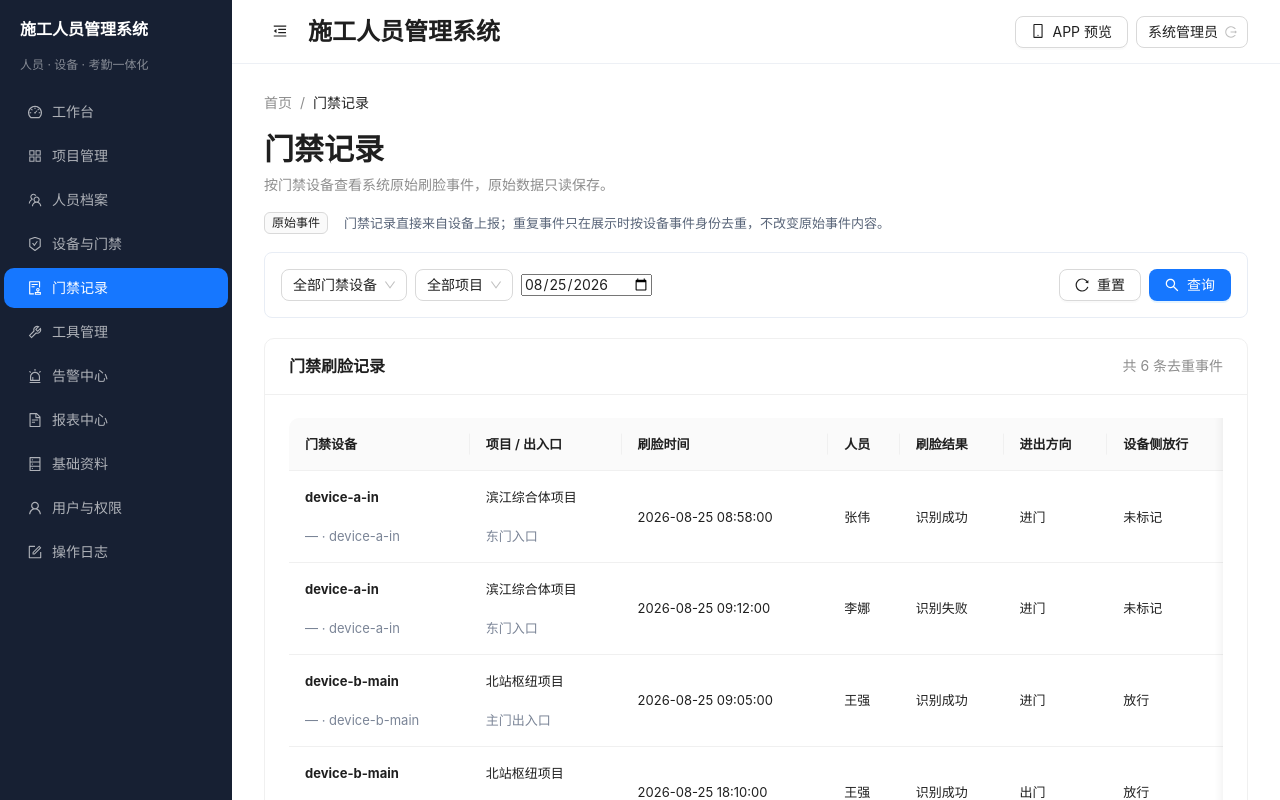
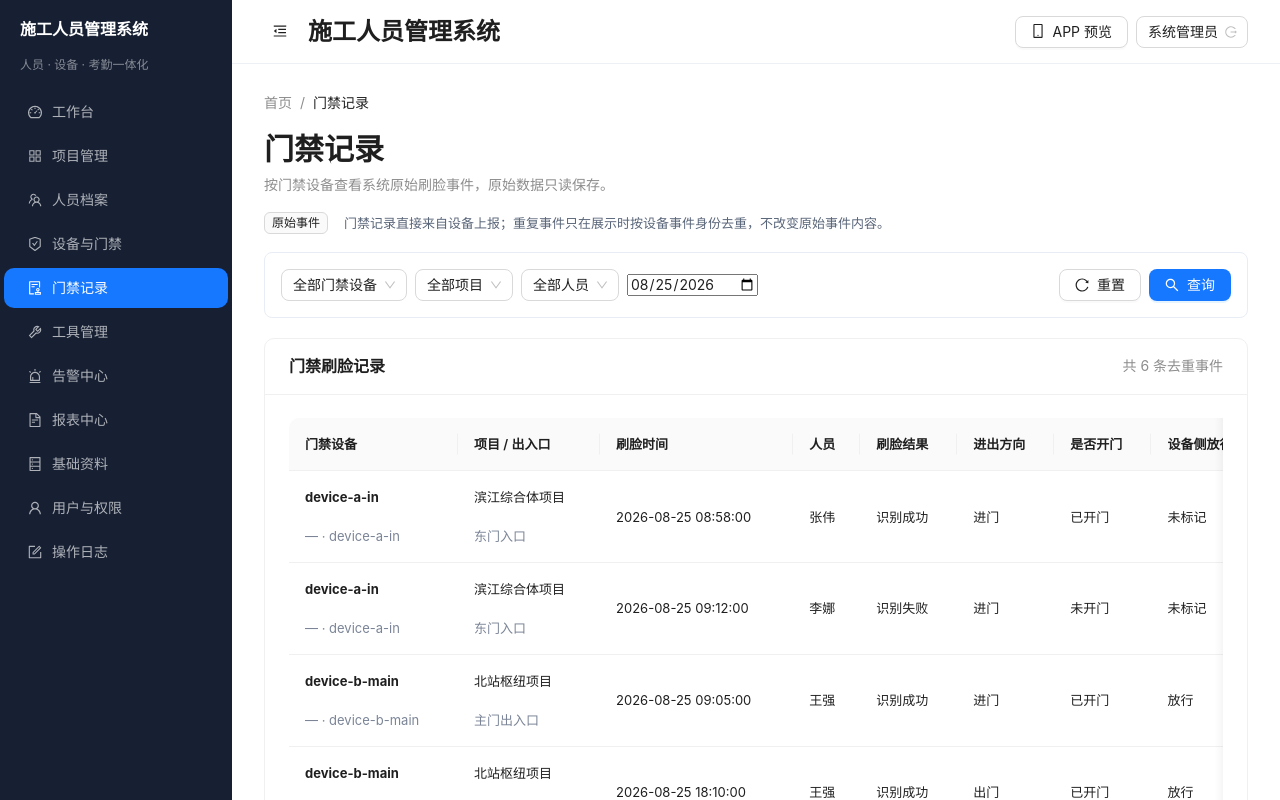
Before and after one commit to lst3099/SitePulse, a React (Vite) app: page / in a window 1280 px wide. Both pictures are taken after a click on the item "门禁记录". Shown: the top 800 px of the page. Built offline with nearby package versions, Linux system fonts and the light colour scheme.

Commit message:
feat: link attendance details to access records

```diff
--- a/src/pages/AccessRecordsPage.jsx
+++ b/src/pages/AccessRecordsPage.jsx
@@ -1,4 +1,4 @@
-import React, { useMemo, useState } from 'react';
+import React, { useEffect, useMemo, useState } from 'react';
 import { Button, Card, Select, Space, Table, Typography } from 'antd';
 import { CameraOutlined } from '@ant-design/icons';
 import DetailDrawer from '../components/DetailDrawer';
@@ -22,6 +22,20 @@ function faceRecognitionLabel(value) {
 
 function directionLabel(value) {
   return value === 'in' ? '进门' : value === 'out' ? '出门' : '未标记';
+}
+
+export function doorOpenedLabel(value) {
+  return value === true ? '已开门' : value === false ? '未开门' : '未标记';
+}
+
+function normalizeFilters(initialFilters = {}) {
+  const provided = initialFilters || {};
+  return {
+    deviceId: provided.deviceId || 'all',
+    projectId: provided.projectId || 'all',
+    personId: provided.personId || 'all',
+    date: provided.date || DEFAULT_DATE,
+  };
 }
 
 function permissionLabel(event) {
@@ -60,6 +74,7 @@ export function buildAccessRecordRows({
   captures = mockData.captures,
   deviceId,
   projectId,
+  personId,
   date,
 } = {}) {
   const user = normalizeUser(role);
@@ -73,6 +88,7 @@ export function buildAccessRecordRows({
     .filter((event) => !event.projectId || projectMap.has(event.projectId))
     .filter((event) => !deviceId || event.deviceId === deviceId)
     .filter((event) => !projectId || event.projectId === projectId)
+    .filter((event) => !personId || event.personId === personId)
     .filter((event) => !date || String(event.eventTime || '').slice(0, 10) === date)
     .map((event) => {
       const classified = classifyRawEvent(event);
@@ -95,16 +111,22 @@ export function buildAccessRecordRows({
     });
 }
 
-export default function AccessRecordsPage({ role, lifecycleState, rawEvents = mockData.rawEvents, projectsRecords = mockData.projects, peopleRecords = mockData.people, devices = mockData.devices, registeredDevices = [], entrances = mockData.entrances, captures = mockData.captures }) {
+export default function AccessRecordsPage({ role, lifecycleState, rawEvents = mockData.rawEvents, projectsRecords = mockData.projects, peopleRecords = mockData.people, devices = mockData.devices, registeredDevices = [], entrances = mockData.entrances, captures = mockData.captures, initialFilters }) {
   const user = normalizeUser(role);
   const projects = scopedProjects(role, lifecycleState, projectsRecords);
-  const [filters, setFilters] = useState({ deviceId: 'all', projectId: 'all', date: DEFAULT_DATE });
-  const [appliedFilters, setAppliedFilters] = useState(filters);
+  const [filters, setFilters] = useState(() => normalizeFilters(initialFilters));
+  const [appliedFilters, setAppliedFilters] = useState(() => normalizeFilters(initialFilters));
   const [detail, setDetail] = useState(null);
+  useEffect(() => {
+    const next = normalizeFilters(initialFilters);
+    setFilters(next);
+    setAppliedFilters(next);
+  }, [initialFilters?.date, initialFilters?.deviceId, initialFilters?.personId, initialFilters?.projectId]);
   const allRows = useMemo(() => buildAccessRecordRows({ role, lifecycleState, rawEvents, projectsRecords, peopleRecords, devices, registeredDevices, entrances, captures }), [captures, devices, entrances, lifecycleState, peopleRecords, projectsRecords, rawEvents, registeredDevices, role]);
-  const rows = useMemo(() => buildAccessRecordRows({ role, lifecycleState, rawEvents, projectsRecords, peopleRecords, devices, registeredDevices, entrances, captures, deviceId: appliedFilters.deviceId === 'all' ? undefined : appliedFilters.deviceId, projectId: appliedFilters.projectId === 'all' ? undefined : appliedFilters.projectId, date: appliedFilters.date }), [appliedFilters, captures, devices, entrances, lifecycleState, peopleRecords, projectsRecords, rawEvents, registeredDevices, role]);
+  const rows = useMemo(() => buildAccessRecordRows({ role, lifecycleState, rawEvents, projectsRecords, peopleRecords, devices, registeredDevices, entrances, captures, deviceId: appliedFilters.deviceId === 'all' ? undefined : appliedFilters.deviceId, projectId: appliedFilters.projectId === 'all' ? undefined : appliedFilters.projectId, personId: appliedFilters.personId === 'all' ? undefined : appliedFilters.personId, date: appliedFilters.date }), [appliedFilters, captures, devices, entrances, lifecycleState, peopleRecords, projectsRecords, rawEvents, registeredDevices, role]);
   const deviceOptions = [{ value: 'all', label: '全部门禁设备' }, ...Array.from(new Map(allRows.map((row) => [row.deviceId, row.deviceName])).entries()).map(([value, label]) => ({ value, label }))];
   const projectOptions = [{ value: 'all', label: '全部项目' }, ...projects.map((project) => ({ value: project.id, label: project.name }))];
+  const personOptions = [{ value: 'all', label: '全部人员' }, ...Array.from(new Map(allRows.filter((row) => row.personId).map((row) => [row.personId, row.personName])).entries()).map(([value, label]) => ({ value, label }))];
   const columns = [
     { title: '门禁设备', key: 'device', render: (_, record) => <div><strong>{record.deviceName}</strong><div className="muted-text">{record.deviceModel} · {record.deviceId || '—'}</div></div> },
     { title: '项目 / 出入口', key: 'project', render: (_, record) => <div>{record.projectName}<div className="muted-text">{record.entranceName}</div></div> },
@@ -112,6 +134,7 @@ export default function AccessRecordsPage({ role, lifecycleState, rawEvents = mo
     { title: '人员', dataIndex: 'personName', key: 'personName' },
     { title: '刷脸结果', dataIndex: 'faceRecognitionLabel', key: 'faceRecognition' },
     { title: '进出方向', dataIndex: 'directionLabel', key: 'direction' },
+    { title: '是否开门', key: 'doorOpened', render: (_, record) => doorOpenedLabel(record.doorOpened) },
     { title: '设备侧放行', dataIndex: 'permissionLabel', key: 'permission' },
     { title: '来源 / 事件序列', key: 'source', render: (_, record) => `${record.source || '—'} / ${record.eventSerial || '—'}` },
     { title: '事件结论', key: 'result', render: (_, record) => <StatusTag status={record.isEffective ? 'success' : record.securityLog ? 'error' : 'warning'} label={record.isEffective ? '有效进出' : record.securityLog ? '安全日志' : '无效事件'} /> },
@@ -121,9 +144,10 @@ export default function AccessRecordsPage({ role, lifecycleState, rawEvents = mo
   return <div className="business-page">
     <PageHeader title="门禁记录" description="按门禁设备查看系统原始刷脸事件，原始数据只读保存。" breadcrumb={['首页', '门禁记录']} />
     <div className="workday-note"><StatusTag status="normal" label="原始事件" /> 门禁记录直接来自设备上报；重复事件只在展示时按设备事件身份去重，不改变原始事件内容。</div>
-    <FilterBar onReset={() => { setFilters({ deviceId: 'all', projectId: 'all', date: DEFAULT_DATE }); setAppliedFilters({ deviceId: 'all', projectId: 'all', date: DEFAULT_DATE }); }} onSearch={() => setAppliedFilters(filters)}>
+    <FilterBar onReset={() => { const next = normalizeFilters(); setFilters(next); setAppliedFilters(next); }} onSearch={() => setAppliedFilters(filters)}>
       <Select aria-label="设备筛选" value={filters.deviceId} onChange={(deviceId) => setFilters({ ...filters, deviceId })} options={deviceOptions} />
       <Select aria-label="项目筛选" value={filters.projectId} onChange={(projectId) => setFilters({ ...filters, projectId })} options={projectOptions} />
+      <Select aria-label="人员筛选" value={filters.personId} onChange={(personId) => setFilters({ ...filters, personId })} options={personOptions} />
       <input aria-label="日期筛选" type="date" value={filters.date} onChange={(event) => setFilters({ ...filters, date: event.target.value })} />
     </FilterBar>
     <Card title="门禁刷脸记录" className="table-card" extra={<Typography.Text type="secondary">共 {rows.length} 条去重事件</Typography.Text>}><Table rowKey="id" columns={columns} dataSource={rows} scroll={{ x: 1500 }} pagination={false} /></Card>
--- a/src/pages/ReportsPage.jsx
+++ b/src/pages/ReportsPage.jsx
@@ -55,7 +55,7 @@ export default function ReportsPage({ role, lifecycleState, projectsRecords = mo
   const fields = filters.type === 'people'
     ? [{ label: '姓名', value: (row) => row.name }, { label: '身份证（脱敏）', value: (row) => row.idCardNumber ? `${String(row.idCardNumber).slice(0, 3)}********` : '—' }, { label: '项目', value: (row) => row.projectRelationships.map((item) => item.projectName).join('、') }, { label: '账号', value: (row) => row.account }, { label: '健康', value: (row) => row.health }]
     : filters.type === 'attendance'
-      ? [{ label: '项目', value: (row) => row.projectName }, { label: '人员', value: (row) => row.personName }, { label: '日期', value: (row) => row.date }, { label: '平台考勤结果', value: (row) => row.status }, { label: '最早进门', value: (row) => row.firstEntryAt || '—' }, { label: '最晚出门', value: (row) => row.lastExitAt || '—' }]
+      ? [{ label: '项目', value: (row) => row.projectName }, { label: '人员', value: (row) => row.personName }, { label: '日期', value: (row) => row.date }, { label: '平台考勤结果', value: (row) => row.status }, { label: '最早打卡', value: (row) => row.firstPunchAt || row.firstEntryAt || '—' }, { label: '最晚打卡', value: (row) => row.lastPunchAt || row.lastExitAt || '—' }]
       : [{ label: '项目', value: (row) => row.projectName }, { label: '人员', value: (row) => row.personName }, { label: '事件时间', value: (row) => row.eventTime }, { label: '方向', value: (row) => row.direction === 'in' ? '进门' : '出门' }, { label: '设备', value: (row) => row.deviceId }, { label: '事件序列', value: (row) => row.eventSerial }];
   const exportReport = () => {
     const csv = toCsv(rows, fields);
```
Also changed, not shown: src/pages/AttendancePage.jsx (+11 -7 lines), 1 other file (tests, documents, lock files or other folders).
